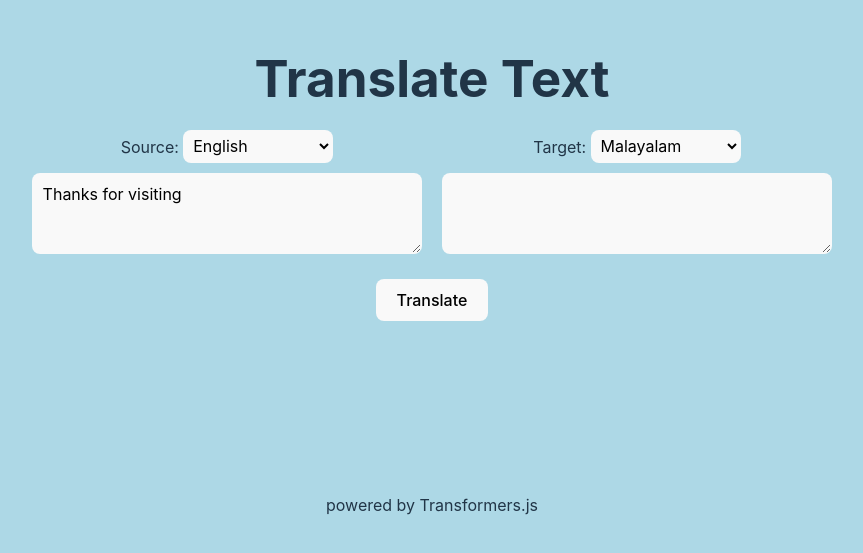
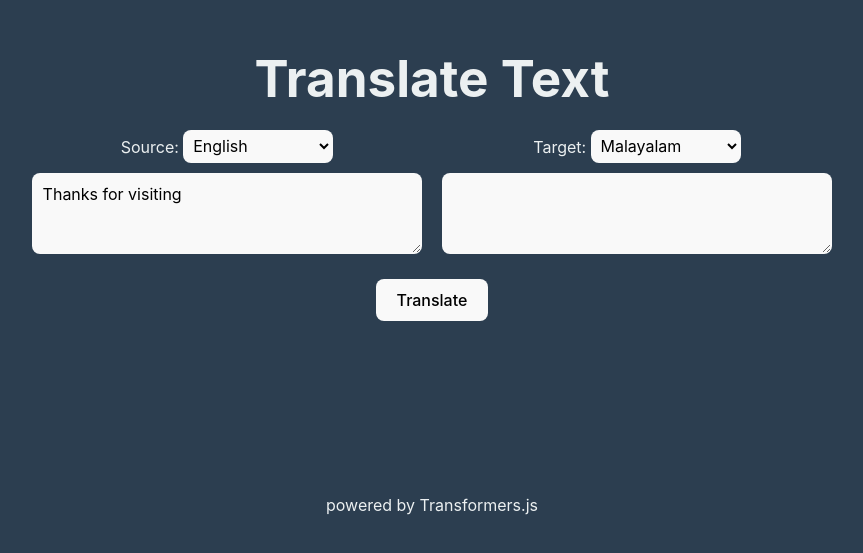
Before and after one commit to leontoys/react-translator, a React (Vite) app: page / in a window 1280 px wide. Shown: the part 111-664 px from the top of the page, without its empty margins (208-1071 px from the left). Built offline with nearby package versions, Linux system fonts and the light colour scheme.

Commit message:
changed background color

```diff
--- a/src/index.css
+++ b/src/index.css
@@ -2,9 +2,8 @@
   font-family: Inter, system-ui, Avenir, Helvetica, Arial, sans-serif;
   line-height: 1.5;
   font-weight: 400;
-  color: #213547;
-  background-color: lightblue;
-
+  color: #ecf0f1;
+  background-color: #2c3e50;
   font-synthesis: none;
   text-rendering: optimizeLegibility;
   -webkit-font-smoothing: antialiased;
```
